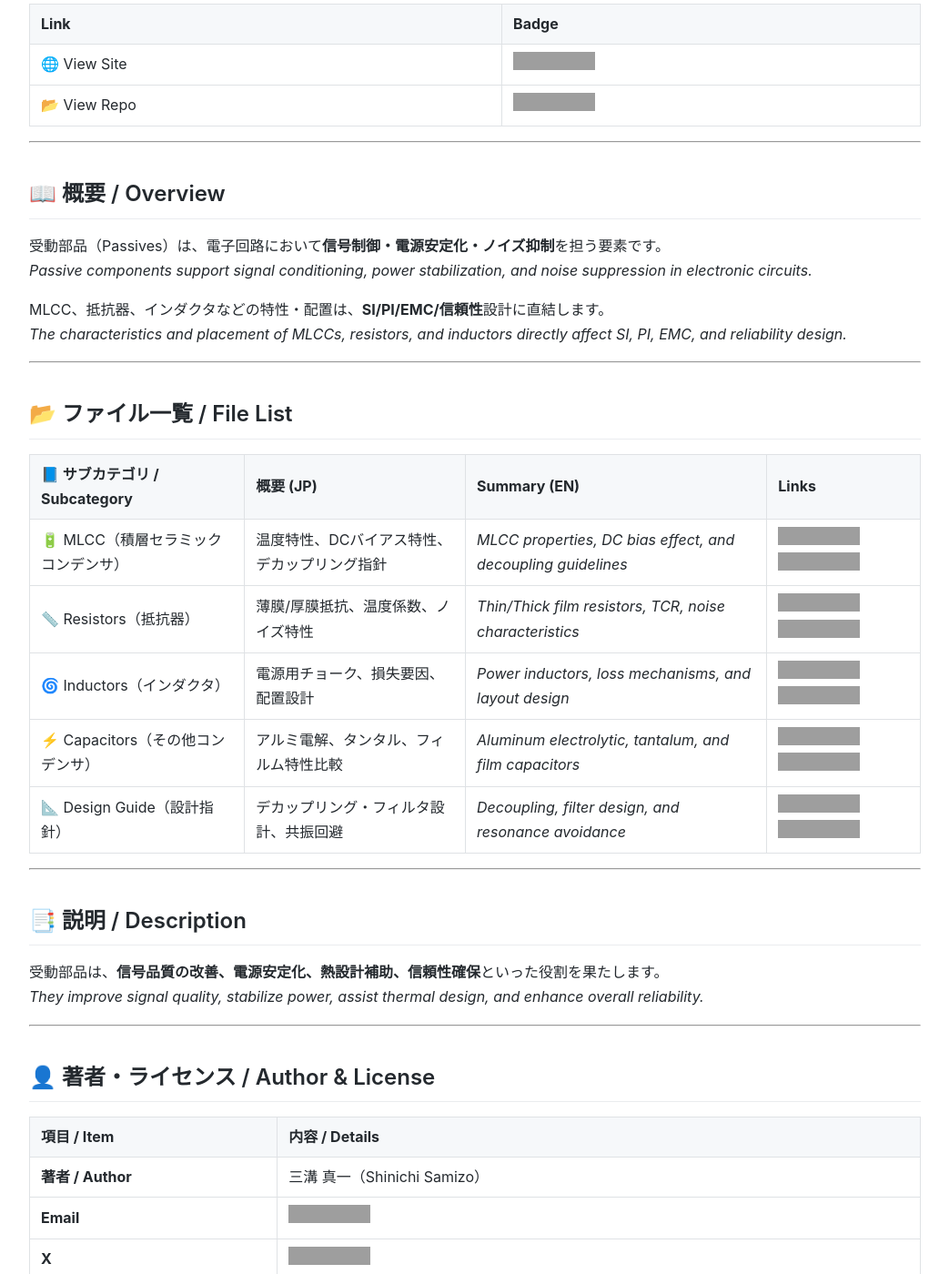
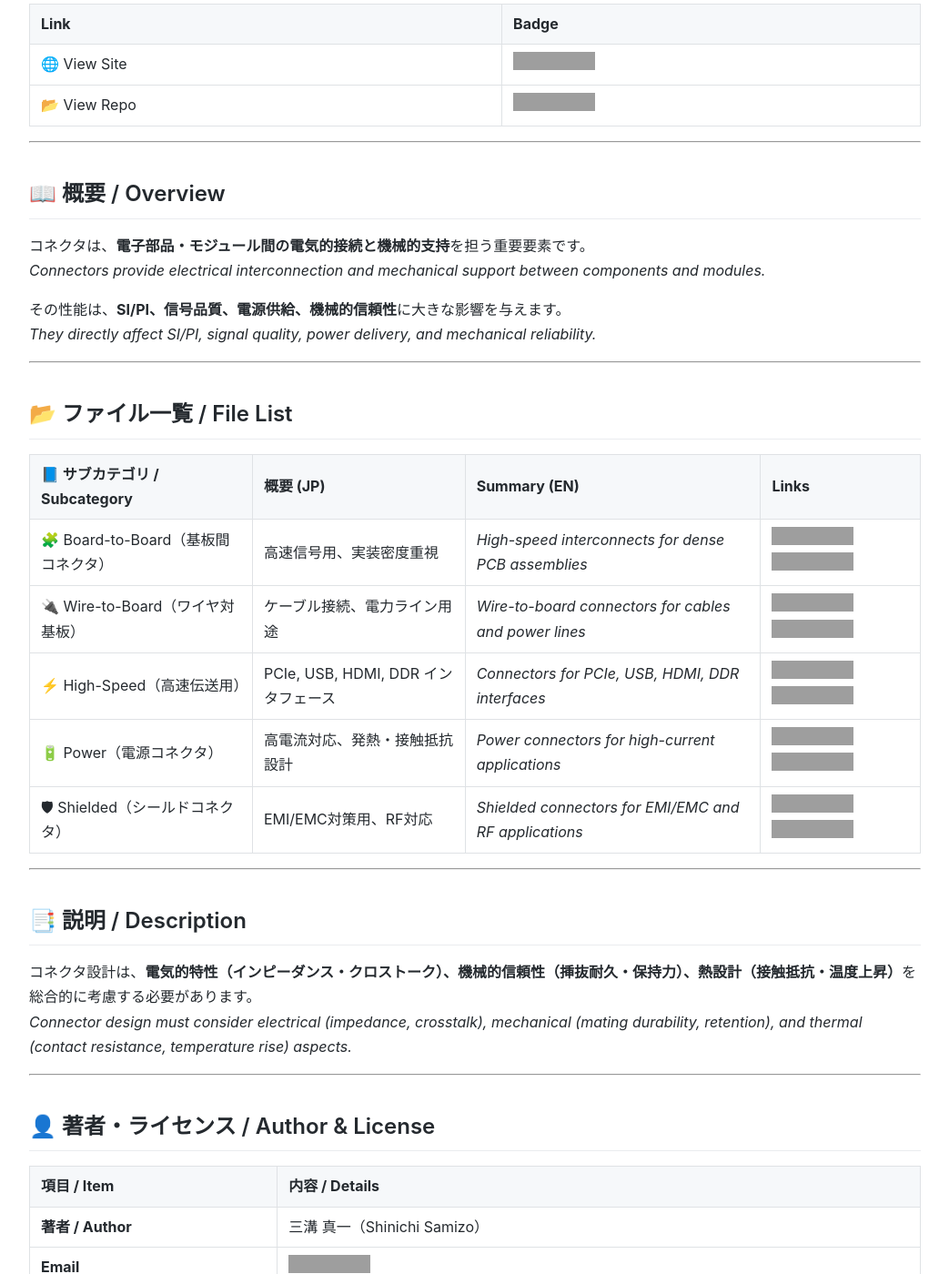
Before and after one commit to Samizo-AITL/Edusemi-Plus, a Jekyll site: the page built from Assembly-Integration/Passives/index.md, in a window 1280 px wide and 1400 px high, scrolled down 296 px, cut to the strip 0-1400 px from the top of the window. Shown: the whole strip at 91% size, without its empty margins (118-1161 px from the left). Built offline with Jekyll 4.4.1, drawn with Linux system fonts in a browser that asks for light colours; some of the changed text lies outside the part shown; grey boxes are pictures that could not be loaded.

Commit message:
Update index.md

```diff
--- a/Assembly-Integration/Passives/index.md
+++ b/Assembly-Integration/Passives/index.md
@@ -1,12 +1,12 @@
 ---
 layout: default
-title: "Passives | 受動部品"
+title: "Connectors | コネクタ"
 ---
 
 ---
 
-# 🎛 Passives / 受動部品
-*Passive Components (MLCC, Resistors, Inductors, etc.)*
+# 🔌 Connectors / コネクタ
+*Electrical & Mechanical Connectors*
 
 ---
 
@@ -14,17 +14,17 @@ title: "Passives | 受動部品"
 
 | Link | Badge |
 |---|---|
-| 🌐 View Site | [![View Site](https://img.shields.io/badge/View-Site-brightgreen?style=for-the-badge&logo=githubpages)](https://samizo-aitl.github.io/Edusemi-Plus/Assembly-Integration/Passives/) |
-| 📂 View Repo | [![View Repo](https://img.shields.io/badge/View-Repo-blue?style=for-the-badge&logo=github)](https://github.com/Samizo-AITL/Edusemi-Plus/tree/main/Assembly-Integration/Passives) |
+| 🌐 View Site | [![View Site](https://img.shields.io/badge/View-Site-brightgreen?style=for-the-badge&logo=githubpages)](https://samizo-aitl.github.io/Edusemi-Plus/Assembly-Integration/Connectors/) |
+| 📂 View Repo | [![View Repo](https://img.shields.io/badge/View-Repo-blue?style=for-the-badge&logo=github)](https://github.com/Samizo-AITL/Edusemi-Plus/tree/main/Assembly-Integration/Connectors) |
 
 ---
 
 ## 📖 概要 / Overview
-受動部品（Passives）は、電子回路において**信号制御・電源安定化・ノイズ抑制**を担う要素です。
-*Passive components support signal conditioning, power stabilization, and noise suppression in electronic circuits.*
+コネクタは、**電子部品・モジュール間の電気的接続と機械的支持**を担う重要要素です。
+*Connectors provide electrical interconnection and mechanical support between components and modules.*
 
-MLCC、抵抗器、インダクタなどの特性・配置は、**SI/PI/EMC/信頼性**設計に直結します。
-*The characteristics and placement of MLCCs, resistors, and inductors directly affect SI, PI, EMC, and reliability design.*
+その性能は、**SI/PI、信号品質、電源供給、機械的信頼性**に大きな影響を与えます。
+*They directly affect SI/PI, signal quality, power delivery, and mechanical reliability.*
 
 ---
 
@@ -32,17 +32,17 @@ MLCC、抵抗器、インダクタなどの特性・配置は、**SI/PI/EMC/信
 
 | 📘 サブカテゴリ / Subcategory | 概要 (JP) | Summary (EN) | Links |
 |---|---|---|---|
-| 🔋 MLCC（積層セラミックコンデンサ） | 温度特性、DCバイアス特性、デカップリング指針 | *MLCC properties, DC bias effect, and decoupling guidelines* | [![Site](https://img.shields.io/badge/View-Site-brightgreen?style=for-the-badge&logo=githubpages)](https://samizo-aitl.github.io/Edusemi-Plus/Assembly-Integration/Passives/mlcc/) [![Repo](https://img.shields.io/badge/View-Repo-blue?style=for-the-badge&logo=github)](https://github.com/Samizo-AITL/Edusemi-Plus/blob/main/Assembly-Integration/Passives/mlcc.md) |
-| 📏 Resistors（抵抗器） | 薄膜/厚膜抵抗、温度係数、ノイズ特性 | *Thin/Thick film resistors, TCR, noise characteristics* | [![Site](https://img.shields.io/badge/View-Site-brightgreen?style=for-the-badge&logo=githubpages)](https://samizo-aitl.github.io/Edusemi-Plus/Assembly-Integration/Passives/Resistors/) [![Repo](https://img.shields.io/badge/View-Repo-blue?style=for-the-badge&logo=github)](https://github.com/Samizo-AITL/Edusemi-Plus/blob/main/Assembly-Integration/Passives/Resistors.md) |
-| 🌀 Inductors（インダクタ） | 電源用チョーク、損失要因、配置設計 | *Power inductors, loss mechanisms, and layout design* | [![Site](https://img.shields.io/badge/View-Site-brightgreen?style=for-the-badge&logo=githubpages)](https://samizo-aitl.github.io/Edusemi-Plus/Assembly-Integration/Passives/Inductor/) [![Repo](https://img.shields.io/badge/View-Repo-blue?style=for-the-badge&logo=github)](https://github.com/Samizo-AITL/Edusemi-Plus/blob/main/Assembly-Integration/Passives/Inductor.md) |
-| ⚡ Capacitors（その他コンデンサ） | アルミ電解、タンタル、フィルム特性比較 | *Aluminum electrolytic, tantalum, and film capacitors* | [![Site](https://img.shields.io/badge/View-Site-brightgreen?style=for-the-badge&logo=githubpages)](https://samizo-aitl.github.io/Edusemi-Plus/Assembly-Integration/Passives/Capacitors/) [![Repo](https://img.shields.io/badge/View-Repo-blue?style=for-the-badge&logo=github)](https://github.com/Samizo-AITL/Edusemi-Plus/blob/main/Assembly-Integration/Passives/Capacitors.md) |
-| 📐 Design Guide（設計指針） | デカップリング・フィルタ設計、共振回避 | *Decoupling, filter design, and resonance avoidance* | [![Site](https://img.shields.io/badge/View-Site-brightgreen?style=for-the-badge&logo=githubpages)](https://samizo-aitl.github.io/Edusemi-Plus/Assembly-Integration/Passives/Passive-Design/) [![Repo](https://img.shields.io/badge/View-Repo-blue?style=for-the-badge&logo=github)](https://github.com/Samizo-AITL/Edusemi-Plus/blob/main/Assembly-Integration/Passives/Passive-Design.md) |
+| 🧩 Board-to-Board（基板間コネクタ） | 高速信号用、実装密度重視 | *High-speed interconnects for dense PCB assemblies* | [![Site](https://img.shields.io/badge/View-Site-brightgreen?style=for-the-badge&logo=githubpages)](https://samizo-aitl.github.io/Edusemi-Plus/Assembly-Integration/Connectors/Board-to-Board/) [![Repo](https://img.shields.io/badge/View-Repo-blue?style=for-the-badge&logo=github)](https://github.com/Samizo-AITL/Edusemi-Plus/blob/main/Assembly-Integration/Connectors/Board-to-Board.md) |
+| 🔌 Wire-to-Board（ワイヤ対基板） | ケーブル接続、電力ライン用途 | *Wire-to-board connectors for cables and power lines* | [![Site](https://img.shields.io/badge/View-Site-brightgreen?style=for-the-badge&logo=githubpages)](https://samizo-aitl.github.io/Edusemi-Plus/Assembly-Integration/Connectors/Wire-to-Board/) [![Repo](https://img.shields.io/badge/View-Repo-blue?style=for-the-badge&logo=github)](https://github.com/Samizo-AITL/Edusemi-Plus/blob/main/Assembly-Integration/Connectors/Wire-to-Board.md) |
+| ⚡ High-Speed（高速伝送用） | PCIe, USB, HDMI, DDR インタフェース | *Connectors for PCIe, USB, HDMI, DDR interfaces* | [![Site](https://img.shields.io/badge/View-Site-brightgreen?style=for-the-badge&logo=githubpages)](https://samizo-aitl.github.io/Edusemi-Plus/Assembly-Integration/Connectors/High-Speed/) [![Repo](https://img.shields.io/badge/View-Repo-blue?style=for-the-badge&logo=github)](https://github.com/Samizo-AITL/Edusemi-Plus/blob/main/Assembly-Integration/Connectors/High-Speed.md) |
+| 🔋 Power（電源コネクタ） | 高電流対応、発熱・接触抵抗設計 | *Power connectors for high-current applications* | [![Site](https://img.shields.io/badge/View-Site-brightgreen?style=for-the-badge&logo=githubpages)](https://samizo-aitl.github.io/Edusemi-Plus/Assembly-Integration/Connectors/Power/) [![Repo](https://img.shields.io/badge/View-Repo-blue?style=for-the-badge&logo=github)](https://github.com/Samizo-AITL/Edusemi-Plus/blob/main/Assembly-Integration/Connectors/Power.md) |
+| 🛡 Shielded（シールドコネクタ） | EMI/EMC対策用、RF対応 | *Shielded connectors for EMI/EMC and RF applications* | [![Site](https://img.shields.io/badge/View-Site-brightgreen?style=for-the-badge&logo=githubpages)](https://samizo-aitl.github.io/Edusemi-Plus/Assembly-Integration/Connectors/Shielded/) [![Repo](https://img.shields.io/badge/View-Repo-blue?style=for-the-badge&logo=github)](https://github.com/Samizo-AITL/Edusemi-Plus/blob/main/Assembly-Integration/Connectors/Shielded.md) |
 
 ---
 
 ## 📑 説明 / Description
-受動部品は、**信号品質の改善、電源安定化、熱設計補助、信頼性確保**といった役割を果たします。
-*They improve signal quality, stabilize power, assist thermal design, and enhance overall reliability.*
+コネクタ設計は、**電気的特性（インピーダンス・クロストーク）、機械的信頼性（挿抜耐久・保持力）、熱設計（接触抵抗・温度上昇）**を総合的に考慮する必要があります。
+*Connector design must consider electrical (impedance, crosstalk), mechanical (mating durability, retention), and thermal (contact resistance, temperature rise) aspects.*
 
 ---
 
```
